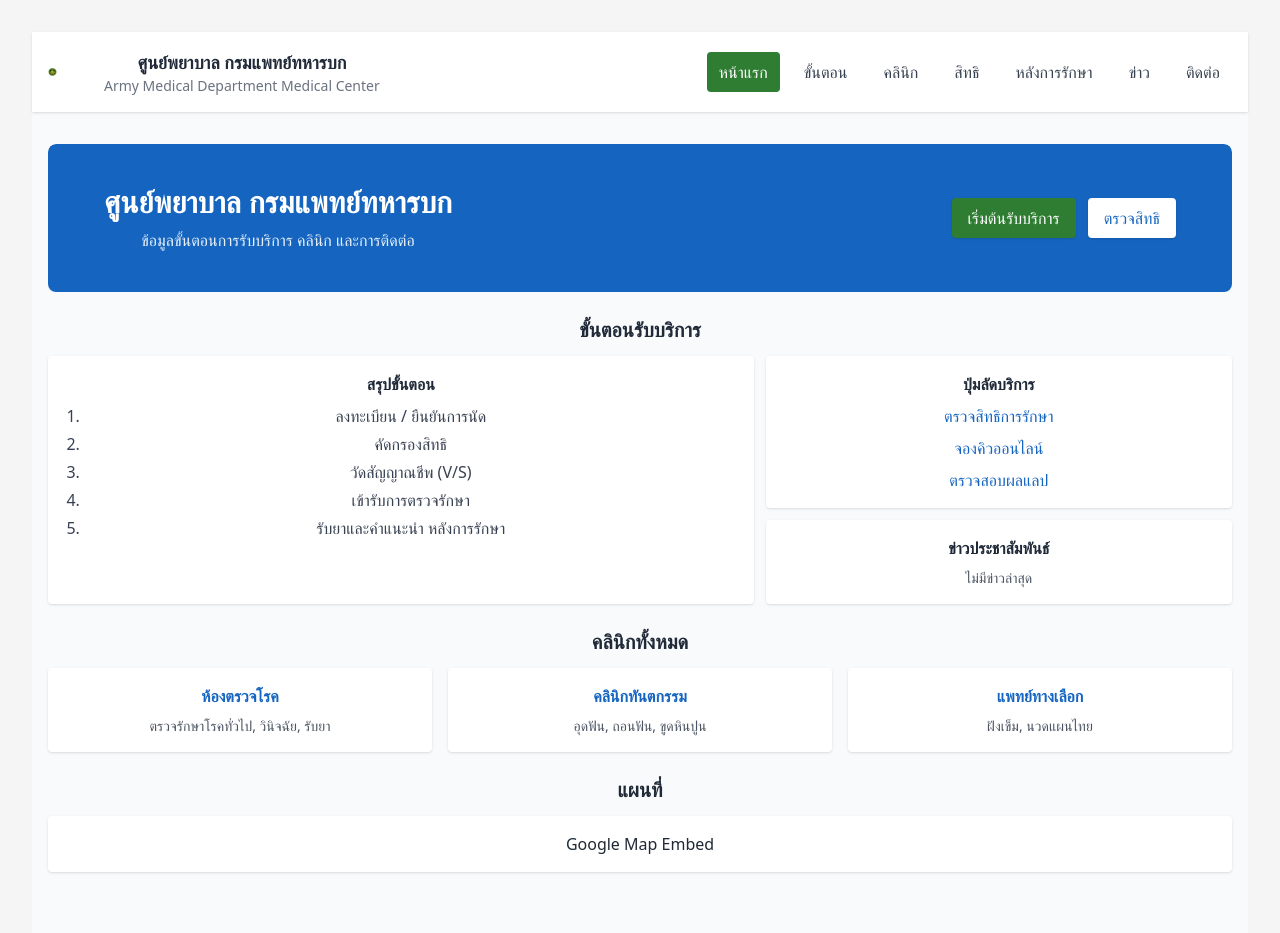
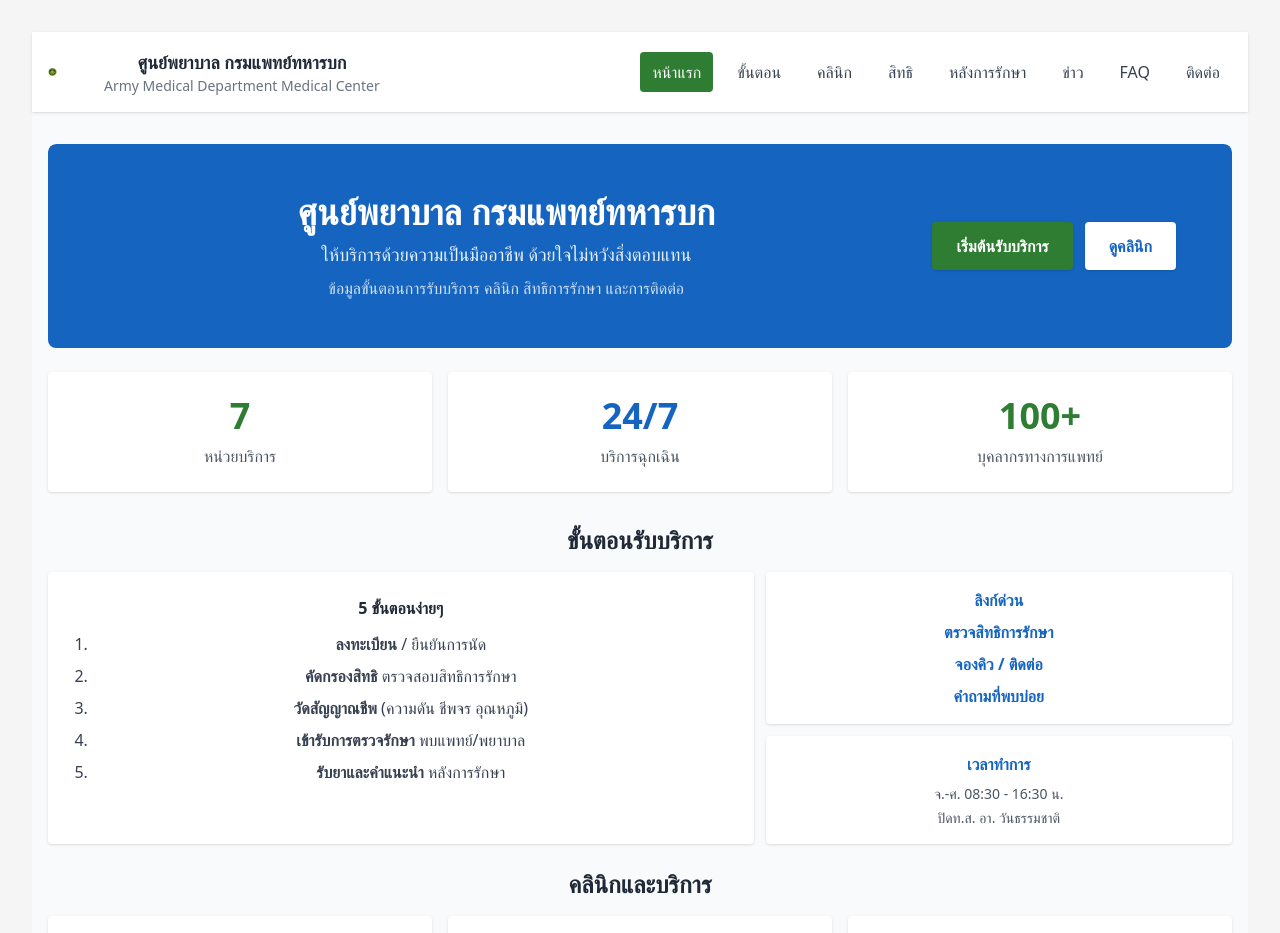
Before and after one commit to Taetiz1/army-medical-department-medical-center, a React (Vite) app: page / in a window 1280 px wide. Shown: the top 933 px of the page. Built offline with nearby package versions, Linux system fonts and the light colour scheme.

Commit message:
Add FAQ page with Accordion and enhance Home page with stats, testimonials, and better UX

```diff
--- a/src/App.tsx
+++ b/src/App.tsx
@@ -9,8 +9,9 @@ import Rights from './pages/Rights'
 import Contact from './pages/Contact'
 import AfterTreatment from './pages/AfterTreatment'
 import News from './pages/News'
+import FAQ from './pages/FAQ'
 
-type PageKey = 'home' | 'steps' | 'clinics' | 'rights' | 'after' | 'news' | 'contact'
+type PageKey = 'home' | 'steps' | 'clinics' | 'rights' | 'after' | 'news' | 'faq' | 'contact'
 
 function App() {
   const [page, setPage] = useState<PageKey>('home')
@@ -25,6 +26,7 @@ function App() {
         {page === 'rights' && <Rights />}
         {page === 'after' && <AfterTreatment />}
         {page === 'news' && <News />}
+        {page === 'faq' && <FAQ />}
         {page === 'contact' && <Contact />}
       </main>
       <Footer />
--- a/src/components/Navbar.tsx
+++ b/src/components/Navbar.tsx
@@ -23,6 +23,7 @@ const Navbar: React.FC<Props> = ({ current, onNavigate }) => {
           <button aria-current={current==='rights' ? 'page' : undefined} className={`px-3 py-2 rounded ${current==='rights'?'bg-army-green text-white':'text-gray-700 hover:bg-gray-100'}`} onClick={()=>onNavigate('rights')}>สิทธิ</button>
           <button aria-current={current==='after' ? 'page' : undefined} className={`px-3 py-2 rounded ${current==='after'?'bg-army-green text-white':'text-gray-700 hover:bg-gray-100'}`} onClick={()=>onNavigate('after')}>หลังการรักษา</button>
           <button aria-current={current==='news' ? 'page' : undefined} className={`px-3 py-2 rounded ${current==='news'?'bg-army-green text-white':'text-gray-700 hover:bg-gray-100'}`} onClick={()=>onNavigate('news')}>ข่าว</button>
+          <button aria-current={current==='faq' ? 'page' : undefined} className={`px-3 py-2 rounded ${current==='faq'?'bg-army-green text-white':'text-gray-700 hover:bg-gray-100'}`} onClick={()=>onNavigate('faq')}>FAQ</button>
           <button aria-current={current==='contact' ? 'page' : undefined} className={`px-3 py-2 rounded ${current==='contact'?'bg-army-green text-white':'text-gray-700 hover:bg-gray-100'}`} onClick={()=>onNavigate('contact')}>ติดต่อ</button>
         </nav>
       </div>
--- /dev/null
+++ b/src/pages/FAQ.tsx
@@ -0,0 +1,46 @@
+import React from 'react'
+import Accordion from '../components/Accordion'
+
+const faqs = [
+  {
+    q: 'วิธีการลงทะเบียนเป็นผู้มารับบริการใหม่',
+    a: 'มาถึงศูนย์พยาบาลระหว่างเวลาทำการ พบเจ้าหน้าที่ตรวจสอบสิทธิ พร้อมเอกสารประกาศตัว จากนั้นลงทะเบียนในระบบ',
+  },
+  {
+    q: 'สามารถจองคิวออนไลน์ได้หรือ',
+    a: 'ปัจจุบันยังไม่มีระบบจองออนไลน์ แต่สามารถโทรติดต่อเพื่อการนัดหมายล่วงหน้าได้ที่ 02-123-4568',
+  },
+  {
+    q: 'เวลารับบริการของศูนย์พยาบาลคืออะไร',
+    a: 'ศูนย์พยาบาลเปิดให้บริการจันทร์ - ศุกร์ เวลา 08:30 - 16:30 น. ปิดทำการในวันเสาร์ อาทิตย์ และวันธรรมชาติ',
+  },
+  {
+    q: 'ต้องเตรียมเอกสารอะไรมาบ้าง',
+    a: 'ต้องนำสมุดประเมินสุขภาพ (Health Passport) หรือหนังสือประจำตัว และเอกสารที่เกี่ยวข้องกับสิทธิการรักษา',
+  },
+  {
+    q: 'ค่าบริการเป็นเท่าไหร่',
+    a: 'ค่าบริการขึ้นอยู่กับสิทธิการรักษาของท่าน ประกาศตัว ประกันสังคม หรือเบิกตรง ติดต่อฝ่ายทำการเพื่อข้อมูลเพิ่มเติม',
+  },
+  {
+    q: 'ถ้าประสบอุบัติเหตุจำเป็นต้องรับการรักษา ยังไงดี',
+    a: 'โปรดติดต่อสายด่วน 02-123-4567 แจ้งสถานการณ์และเข้ารับการรักษาคืน ศูนย์พยาบาลให้บริการฉุกเฉิน',
+  },
+]
+
+const FAQ: React.FC = () => {
+  return (
+    <div>
+      <h1 className="text-2xl font-bold mb-4">คำถามที่พบบ่อย (FAQ)</h1>
+      <div className="space-y-3">
+        {faqs.map((item, i) => (
+          <Accordion key={i} title={item.q}>
+            {item.a}
+          </Accordion>
+        ))}
+      </div>
+    </div>
+  )
+}
+
+export default FAQ
--- a/src/pages/Home.tsx
+++ b/src/pages/Home.tsx
@@ -5,62 +5,99 @@ const Home: React.FC = () => {
   return (
     <div>
       <section className="rounded-lg mb-6 overflow-hidden">
-        <div className="bg-med-blue text-white py-10 px-6 rounded-t-lg">
-          <div className="container mx-auto flex flex-col md:flex-row items-center justify-between gap-4">
-            <div>
-              <h1 className="text-2xl md:text-3xl font-bold">ศูนย์พยาบาล กรมแพทย์ทหารบก</h1>
-              <p className="mt-2 text-white/90">ข้อมูลขั้นตอนการรับบริการ คลินิก และการติดต่อ</p>
+        <div className="bg-med-blue text-white py-12 px-6 rounded-t-lg">
+          <div className="container mx-auto flex flex-col md:flex-row items-center justify-between gap-6">
+            <div className="flex-1">
+              <h1 className="text-3xl md:text-4xl font-bold mb-2">ศูนย์พยาบาล กรมแพทย์ทหารบก</h1>
+              <p className="text-lg text-white/90">ให้บริการด้วยความเป็นมืออาชีพ ด้วยใจไม่หวังสิ่งตอบแทน</p>
+              <p className="text-white/80 mt-2">ข้อมูลขั้นตอนการรับบริการ คลินิก สิทธิการรักษา และการติดต่อ</p>
             </div>
             <div className="flex gap-3">
-              <a className="bg-army-green text-white px-4 py-2 rounded shadow" href="#">เริ่มต้นรับบริการ</a>
-              <a className="bg-white text-med-blue px-4 py-2 rounded shadow" href="#">ตรวจสิทธิ</a>
+              <a className="bg-army-green text-white px-6 py-3 rounded shadow hover:bg-opacity-90 transition font-semibold" href="#steps">เริ่มต้นรับบริการ</a>
+              <a className="bg-white text-med-blue px-6 py-3 rounded shadow hover:bg-gray-100 transition font-semibold" href="#clinics">ดูคลินิก</a>
             </div>
           </div>
         </div>
       </section>
 
-      <section className="mb-6">
-        <h2 className="text-xl font-semibold mb-3">ขั้นตอนรับบริการ</h2>
+      <section className="mb-8">
+        <div className="grid md:grid-cols-3 gap-4">
+          <div className="bg-white p-6 rounded shadow text-center">
+            <div className="text-4xl font-bold text-army-green">7</div>
+            <div className="text-gray-600 mt-2">หน่วยบริการ</div>
+          </div>
+          <div className="bg-white p-6 rounded shadow text-center">
+            <div className="text-4xl font-bold text-med-blue">24/7</div>
+            <div className="text-gray-600 mt-2">บริการฉุกเฉิน</div>
+          </div>
+          <div className="bg-white p-6 rounded shadow text-center">
+            <div className="text-4xl font-bold text-army-green">100+</div>
+            <div className="text-gray-600 mt-2">บุคลากรทางการแพทย์</div>
+          </div>
+        </div>
+      </section>
+
+      <section className="mb-6" id="steps">
+        <h2 className="text-2xl font-semibold mb-4">ขั้นตอนรับบริการ</h2>
         <div className="grid md:grid-cols-5 gap-3">
-          <div className="col-span-3 bg-white p-4 rounded shadow">
-            <h3 className="font-semibold mb-2">สรุปขั้นตอน</h3>
-            <ol className="list-decimal pl-5 text-gray-700 space-y-1">
-              <li>ลงทะเบียน / ยืนยันการนัด</li>
-              <li>คัดกรองสิทธิ</li>
-              <li>วัดสัญญาณชีพ (V/S)</li>
-              <li>เข้ารับการตรวจรักษา</li>
-              <li>รับยาและคำแนะนำ หลังการรักษา</li>
+          <div className="col-span-3 bg-white p-6 rounded shadow">
+            <h3 className="font-semibold mb-3">5 ขั้นตอนง่ายๆ</h3>
+            <ol className="list-decimal pl-5 text-gray-700 space-y-2">
+              <li><span className="font-semibold">ลงทะเบียน</span> / ยืนยันการนัด</li>
+              <li><span className="font-semibold">คัดกรองสิทธิ</span> ตรวจสอบสิทธิการรักษา</li>
+              <li><span className="font-semibold">วัดสัญญาณชีพ</span> (ความดัน ชีพจร อุณหภูมิ)</li>
+              <li><span className="font-semibold">เข้ารับการตรวจรักษา</span> พบแพทย์/พยาบาล</li>
+              <li><span className="font-semibold">รับยาและคำแนะนำ</span> หลังการรักษา</li>
             </ol>
           </div>
           <div className="col-span-2 space-y-3">
             <div className="bg-white p-4 rounded shadow">
-              <h4 className="font-semibold mb-2">ปุ่มลัดบริการ</h4>
+              <h4 className="font-semibold mb-2 text-med-blue">ลิงก์ด่วน</h4>
               <div className="flex flex-col gap-2">
-                <a className="text-med-blue hover:underline" href="#">ตรวจสิทธิการรักษา</a>
-                <a className="text-med-blue hover:underline" href="#">จองคิวออนไลน์</a>
-                <a className="text-med-blue hover:underline" href="#">ตรวจสอบผลแลป</a>
+                <a className="text-med-blue hover:underline font-semibold" href="#rights">ตรวจสิทธิการรักษา</a>
+                <a className="text-med-blue hover:underline font-semibold" href="#contact">จองคิว / ติดต่อ</a>
+                <a className="text-med-blue hover:underline font-semibold" href="#faq">คำถามที่พบบ่อย</a>
               </div>
             </div>
             <div className="bg-white p-4 rounded shadow">
-              <h4 className="font-semibold mb-2">ข่าวประชาสัมพันธ์</h4>
-              <div className="text-sm text-gray-600">ไม่มีข่าวล่าสุด</div>
+              <h4 className="font-semibold mb-2 text-med-blue">เวลาทำการ</h4>
+              <div className="text-sm text-gray-600">
+                <p>จ.-ศ. 08:30 - 16:30 น.</p>
+                <p className="mt-1">ปิดท.ส. อา. วันธรรมชาติ</p>
+              </div>
             </div>
           </div>
         </div>
       </section>
 
-      <section className="mb-6">
-        <h2 className="text-xl font-semibold mb-3">คลินิกทั้งหมด</h2>
+      <section className="mb-6" id="clinics">
+        <h2 className="text-2xl font-semibold mb-4">คลินิกและบริการ</h2>
         <div className="grid md:grid-cols-3 gap-4">
-          <ClinicCard title="ห้องตรวจโรค" desc="ตรวจรักษาโรคทั่วไป, วินิจฉัย, รับยา" />
+          <ClinicCard title="ห้องตรวจโรค" desc="ตรวจรักษาโรคทั่วไป, วินิจฉัย, LAB, รับยา" />
           <ClinicCard title="คลินิกทันตกรรม" desc="อุดฟัน, ถอนฟัน, ขูดหินปูน" />
           <ClinicCard title="แพทย์ทางเลือก" desc="ฝังเข็ม, นวดแผนไทย" />
         </div>
       </section>
 
-      <section>
-        <h2 className="text-xl font-semibold mb-3">แผนที่</h2>
-        <div className="bg-white p-4 rounded shadow">Google Map Embed</div>
+      <section className="mb-8">
+        <h2 className="text-2xl font-semibold mb-4">ข้อคิดเห็นผู้ใช้บริการ</h2>
+        <div className="grid md:grid-cols-3 gap-4">
+          <div className="bg-white p-6 rounded shadow">
+            <div className="text-sm text-gray-600">⭐⭐⭐⭐⭐</div>
+            <p className="text-gray-700 mt-3 italic">"บริการดี เจ้าหน้าที่ใจดี ตรวจรักษาตรงเวลา ขอบคุณครับ"</p>
+            <p className="text-sm text-gray-500 mt-2">- ผู้ใช้บริการ</p>
+          </div>
+          <div className="bg-white p-6 rounded shadow">
+            <div className="text-sm text-gray-600">⭐⭐⭐⭐⭐</div>
+            <p className="text-gray-700 mt-3 italic">"โรงพยาบาลมีความสะอาด และเป็นระเบียบ แพทย์อธิบายรายละเอียดชัดเจน"</p>
+            <p className="text-sm text-gray-500 mt-2">- ผู้ใช้บริการ</p>
+          </div>
+          <div className="bg-white p-6 rounded shadow">
+            <div className="text-sm text-gray-600">⭐⭐⭐⭐⭐</div>
+            <p className="text-gray-700 mt-3 italic">"บริการรวดเร็ว ราคาต่ำ เหมาะสำหรับครอบครัว"</p>
+            <p className="text-sm text-gray-500 mt-2">- ผู้ใช้บริการ</p>
+          </div>
+        </div>
       </section>
     </div>
   )
```
